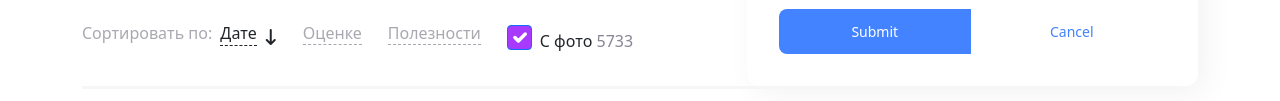
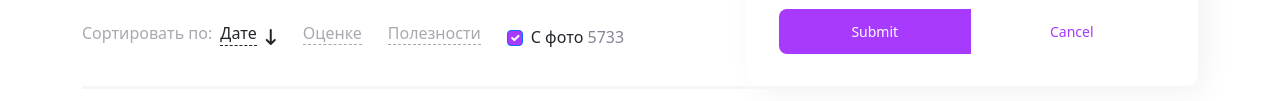
Before and after one commit to Nihadname/reviewPage, a plain HTML site: page index.html in a window 1280 px wide. Shown: the part 298-399 px from the top of the page. Drawn offline with nearby package versions, Linux system fonts and the light colour scheme.

Commit message:
fewffwef

```diff
--- a/index.html
+++ b/index.html
@@ -210,7 +210,8 @@ cursor: default; font-size: 14px;
 "> Полезности </p>
                         <input class="form-check-input" style="margin-top: -7px;" type="checkbox" value=""
                             id="flexCheckChecked" checked>
-                        <span>C фото <span style="color: #868695;
+                        <span style="    margin-top: -9px;
+                        ">C фото <span style="color: #868695;
 margin-top: -9px    ;">5733</span></span>
 
                     </div>
@@ -231,8 +232,8 @@ margin-top: -9px    ;">5733</span></span>
                                 </div>
                                 <textarea name="opinion" cols="30" rows="5" placeholder="Your opinion..."></textarea>
                                 <div class="btn-group">
-                                    <button type="submit" class="btn submit">Submit</button>
-                                    <button class="btn cancel">Cancel</button>
+                                    <button type="submit" class="btn submit" style="background-color: #a73afd;">Submit</button>
+                                    <button class="btn cancel" style="color: #a73afd;">Cancel</button>
                                 </div>
                             </form>
                         </div>
@@ -569,9 +570,7 @@ margin-top: -9px    ;">5733</span></span>
         #flexCheckChecked:checked {
             /* Unicode checkmark character */
             background-color: #a73afd !important;
-            /* Desired color */
-            width: 25px !important;
-            height: 25px !important;
+
         }
 
         :root {
```
